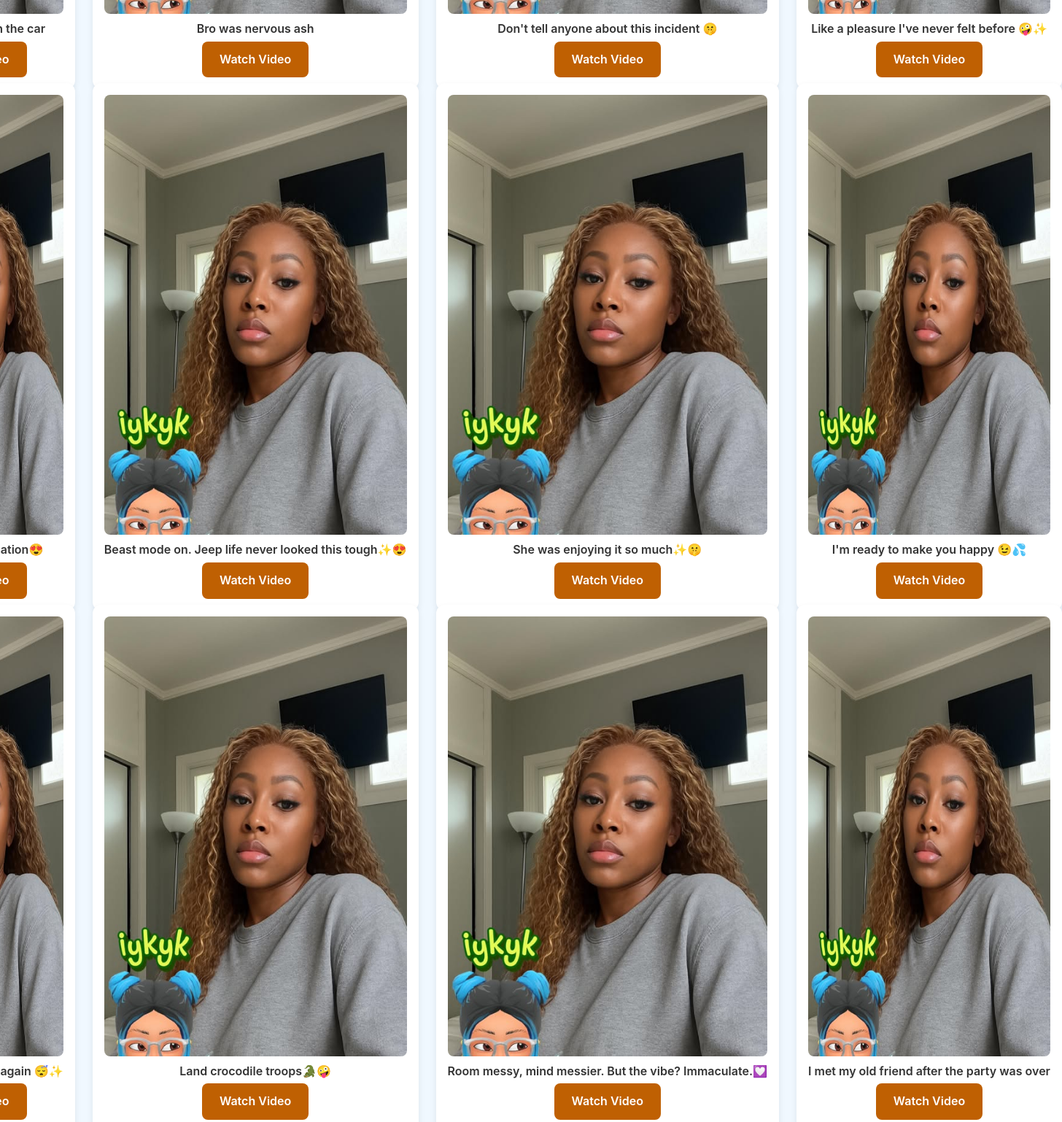
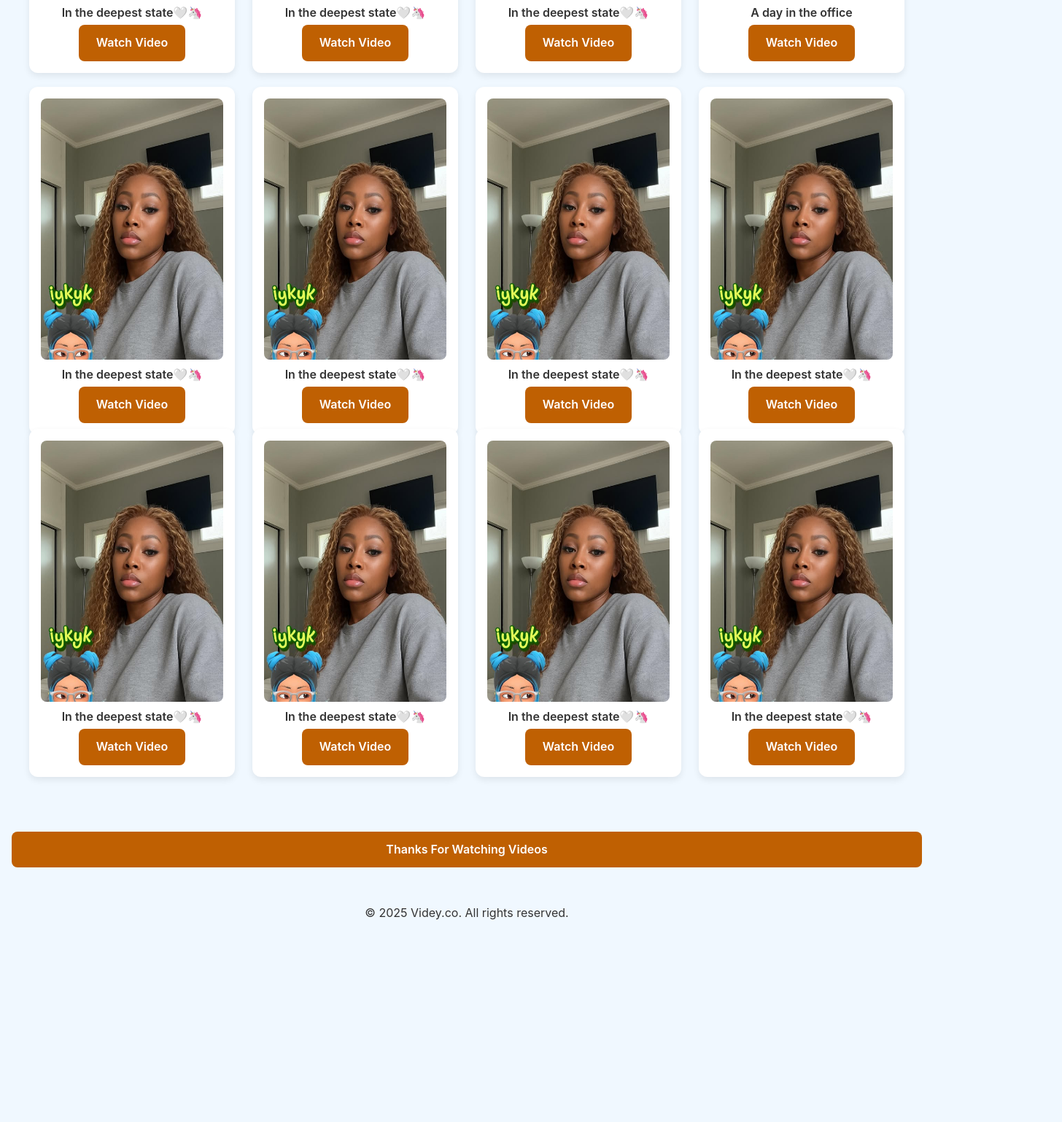
Before and after one commit to vids-me/vids-me.github.io, a plain HTML site: page index.html in a window 1280 px wide. Shown: the part 1445-2983 px from the top of the page at 73% size, 1456 px wide, since content can reach past the window. After the commit the page ends 2734 px from the top, so only its background shows below. Drawn offline with Linux system fonts and the light colour scheme.

Commit message:
Update index.html

```diff
--- a/index.html
+++ b/index.html
@@ -4,9 +4,6 @@
 <!DOCTYPE html>
 <html lang="en">
 <head>
-
-  <script async="async" data-cfasync="false" src="//pl26961186.profitableratecpm.com/618224059cd504fb7e00ebe54f8ff5bd/invoke.js"></script>
-  <div id="container-618224059cd504fb7e00ebe54f8ff5bd"></div>
 
   <meta charset="UTF-8" />
   <meta name="viewport" content="width=device-width, initial-scale=1.0" />
@@ -134,7 +131,8 @@
       display: none !important;
     }
   </style>
-  <body>
+</head>
+<body>
   <header>
     <h1>Your Ultimate Video Gallery for Viral Content</h1>
   </header>
@@ -177,140 +175,66 @@
       </figure>
 
       <figure itemscope itemtype="http://schema.org/VideoObject">
-        <img src="https://vids-me.github.io/xiQSxPUB1.jpg" alt="Video portraying ideal relationship expectations" itemprop="thumbnailUrl" loading="lazy" width="280" height="180" />
-        <figcaption itemprop="name">This is the style in the car</figcaption>
-        <meta itemprop="description" content="A video illustrating romantic or personal expectations for a future scenario." />
+        <img src="https://vids-me.github.io/xiQSxPUB1.jpg" alt="Humorous clip about a daughter's school experience" itemprop="thumbnailUrl" loading="lazy" width="280" height="180" />
+        <figcaption itemprop="name">In the deepest state🤍🦄</figcaption>
+        <meta itemprop="description" content="Beauty with mystery, not for free." />
         <meta itemprop="uploadDate" content="2025-08-02" />
-        <link itemprop="contentUrl" href="https://tarkulitttt872.github.io/JNzilVjY1.mp4" />
-        <a href="https://tarkulitttt872.github.io/JNzilVjY1.mp4" class="video-link" aria-label="Watch video: This is the style in the car">Watch Video</a>
+        <link itemprop="contentUrl" href="https://tarkulitttt872.github.io/EL2MgXDG.mp4" />
+        <a href="https://tarkulitttt872.github.io/EL2MgXDG.mp4" class="video-link" aria-label="Watch video: not for free.">Watch Video</a>
       </figure>
 
       <figure itemscope itemtype="http://schema.org/VideoObject">
-        <img src="https://vids-me.github.io/xiQSxPUB1.jpg" alt="Person with buttons closed, radiating a wide-open vibe" itemprop="thumbnailUrl" loading="lazy" width="280" height="180" />
-        <figcaption itemprop="name">Bro was nervous ash</figcaption>
-        <meta itemprop="description" content="A video celebrating a relaxed and confident attitude with a closed-off appearance." />
+        <img src="https://vids-me.github.io/xiQSxPUB1.jpg" alt="Humorous clip about a daughter's school experience" itemprop="thumbnailUrl" loading="lazy" width="280" height="180" />
+        <figcaption itemprop="name">In the deepest state🤍🦄</figcaption>
+        <meta itemprop="description" content="Beauty with mystery, not for free." />
         <meta itemprop="uploadDate" content="2025-08-02" />
-        <link itemprop="contentUrl" href="https://tarkulitttt872.github.io/RrzCLLPT1.mp4" />
-        <a href="https://tarkulitttt872.github.io/RrzCLLPT1.mp4" class="video-link" aria-label="Watch video: Bro was nervous ash">Watch Video</a>
+        <link itemprop="contentUrl" href="https://tarkulitttt872.github.io/EL2MgXDG.mp4" />
+        <a href="https://tarkulitttt872.github.io/EL2MgXDG.mp4" class="video-link" aria-label="Watch video: not for free.">Watch Video</a>
       </figure>
 
       <figure itemscope itemtype="http://schema.org/VideoObject">
-        <img src="https://vids-me.github.io/xiQSxPUB1.jpg" alt="Metaphor for a soft approach with a sharp, strategic game" itemprop="thumbnailUrl" loading="lazy" width="280" height="180" />
-        <figcaption itemprop="name">Don't tell anyone about this incident 🤫</figcaption>
-        <meta itemprop="description" content="A video illustrating a subtle yet highly effective strategy or performance." />
+        <img src="https://vids-me.github.io/xiQSxPUB1.jpg" alt="Humorous clip about a daughter's school experience" itemprop="thumbnailUrl" loading="lazy" width="280" height="180" />
+        <figcaption itemprop="name">In the deepest state🤍🦄</figcaption>
+        <meta itemprop="description" content="Beauty with mystery, not for free." />
         <meta itemprop="uploadDate" content="2025-08-02" />
-        <link itemprop="contentUrl" href="https://tarkulitttt872.github.io/apogTY1W1.mp4" />
-        <a href="https://tarkulitttt872.github.io/apogTY1W1.mp4" class="video-link" aria-label="Watch video: Don't tell anyone about this incident 🤫">Watch Video</a>
+        <link itemprop="contentUrl" href="https://tarkulitttt872.github.io/EL2MgXDG.mp4" />
+        <a href="https://tarkulitttt872.github.io/EL2MgXDG.mp4" class="video-link" aria-label="Watch video: not for free.">Watch Video</a>
       </figure>
 
       <figure itemscope itemtype="http://schema.org/VideoObject">
-        <img src="https://vids-me.github.io/xiQSxPUB1.jpg" alt="Delicious food or treat looking incredibly yummy" itemprop="thumbnailUrl" loading="lazy" width="280" height="180" />
-        <figcaption itemprop="name">Like a pleasure I've never felt before 🤪✨</figcaption>
-        <meta itemprop="description" content="A tantalizing video showcasing a delightful and delicious treat." />
+        <img src="https://vids-me.github.io/xiQSxPUB1.jpg" alt="Humorous clip about a daughter's school experience" itemprop="thumbnailUrl" loading="lazy" width="280" height="180" />
+        <figcaption itemprop="name">In the deepest state🤍🦄</figcaption>
+        <meta itemprop="description" content="Beauty with mystery, not for free." />
         <meta itemprop="uploadDate" content="2025-08-02" />
-        <link itemprop="contentUrl" href="https://tarkulitttt872.github.io/mYL1Upeo1.mp4" />
-        <a href="https://tarkulitttt872.github.io/mYL1Upeo1.mp4" class="video-link" aria-label="Watch video: Like a pleasure I've never felt before!">Watch Video</a>
+        <link itemprop="contentUrl" href="https://tarkulitttt872.github.io/EL2MgXDG.mp4" />
+        <a href="https://tarkulitttt872.github.io/EL2MgXDG.mp4" class="video-link" aria-label="Watch video: not for free.">Watch Video</a>
       </figure>
 
       <figure itemscope itemtype="http://schema.org/VideoObject">
-        <img src="https://vids-me.github.io/xiQSxPUB1.jpg" alt="A classic cowboy riding through a landscape" itemprop="thumbnailUrl" loading="lazy" width="280" height="180" />
-        <figcaption itemprop="name">First thing on vacation😍</figcaption>
-        <meta itemprop="description" content="A captivating video celebrating the rugged spirit of a car." />
+        <img src="https://vids-me.github.io/xiQSxPUB1.jpg" alt="Humorous clip about a daughter's school experience" itemprop="thumbnailUrl" loading="lazy" width="280" height="180" />
+        <figcaption itemprop="name">In the deepest state🤍🦄</figcaption>
+        <meta itemprop="description" content="Beauty with mystery, not for free." />
         <meta itemprop="uploadDate" content="2025-08-02" />
-        <link itemprop="contentUrl" href="https://tarkulitttt872.github.io/9R8YS5Fq1.mp4" />
-        <a href="https://tarkulitttt872.github.io/9R8YS5Fq1.mp4" class="video-link" aria-label="Watch video: First thing on vacation😍">Watch Video</a>
+        <link itemprop="contentUrl" href="https://tarkulitttt872.github.io/EL2MgXDG.mp4" />
+        <a href="https://tarkulitttt872.github.io/EL2MgXDG.mp4" class="video-link" aria-label="Watch video: not for free.">Watch Video</a>
       </figure>
 
       <figure itemscope itemtype="http://schema.org/VideoObject">
-        <img src="https://vids-me.github.io/xiQSxPUB1.jpg" alt="An incredibly awesome and surprising shot" itemprop="thumbnailUrl" loading="lazy" width="280" height="180" />
-        <figcaption itemprop="name">Beast mode on. Jeep life never looked this tough✨😍</figcaption>
-        <meta itemprop="description" content="A video showcasing an impressive and breathtaking visual capture." />
+        <img src="https://vids-me.github.io/xiQSxPUB1.jpg" alt="Humorous clip about a daughter's school experience" itemprop="thumbnailUrl" loading="lazy" width="280" height="180" />
+        <figcaption itemprop="name">In the deepest state🤍🦄</figcaption>
+        <meta itemprop="description" content="Beauty with mystery, not for free." />
         <meta itemprop="uploadDate" content="2025-08-02" />
-        <link itemprop="contentUrl" href="https://tarkulitttt872.github.io/jhw2OsSa1.mp4" />
-        <a href="https://tarkulitttt872.github.io/jhw2OsSa1.mp4" class="video-link" aria-label="Watch video: looked this tough✨😍">Watch Video</a>
+        <link itemprop="contentUrl" href="https://tarkulitttt872.github.io/EL2MgXDG.mp4" />
+        <a href="https://tarkulitttt872.github.io/EL2MgXDG.mp4" class="video-link" aria-label="Watch video: not for free.">Watch Video</a>
       </figure>
 
       <figure itemscope itemtype="http://schema.org/VideoObject">
-        <img src="https://vids-me.github.io/xiQSxPUB1.jpg" alt="A private video, intimate and personal" itemprop="thumbnailUrl" loading="lazy" width="280" height="180" />
-        <figcaption itemprop="name">She was enjoying it so much✨🤫</figcaption>
-        <meta itemprop="description" content="An exclusive video meant for private viewing, shared within a select circle." />
+        <img src="https://vids-me.github.io/xiQSxPUB1.jpg" alt="Humorous clip about a daughter's school experience" itemprop="thumbnailUrl" loading="lazy" width="280" height="180" />
+        <figcaption itemprop="name">In the deepest state🤍🦄</figcaption>
+        <meta itemprop="description" content="Beauty with mystery, not for free." />
         <meta itemprop="uploadDate" content="2025-08-02" />
-        <link itemprop="contentUrl" href="https://tarkulitttt872.github.io/R2bTZaew1.mp4" />
-        <a href="https://tarkulitttt872.github.io/R2bTZaew1.mp4" class="video-link" aria-label="Watch video: She was enjoying">Watch Video</a>
-      </figure>
-
-      <figure itemscope itemtype="http://schema.org/VideoObject">
-        <img src="https://vids-me.github.io/xiQSxPUB1.jpg" alt="Portrait of Joey White & Sami White, a memorable duo" itemprop="thumbnailUrl" loading="lazy" width="280" height="180" />
-        <figcaption itemprop="name">I'm ready to make you happy 😉💦</figcaption>
-        <meta itemprop="description" content="A video featuring the engaging presence of Joey White and Sami White." />
-        <meta itemprop="uploadDate" content="2025-08-02" />
-        <link itemprop="contentUrl" href="https://tarkulitttt872.github.io/b9pV9sxF1.mp4" />
-        <a href="https://tarkulitttt872.github.io/b9pV9sxF1.mp4" class="video-link" aria-label="Watch video: I'm ready">Watch Video</a>
-      </figure>
-
-
-
-      <figure itemscope itemtype="http://schema.org/VideoObject">
-        <img src="https://vids-me.github.io/xiQSxPUB1.jpg" alt="People embracing chaos, a humorous or wild scene" itemprop="thumbnailUrl" loading="lazy" width="280" height="180" />
-        <figcaption itemprop="name">Come sleep with me again 😴✨</figcaption>
-        <meta itemprop="description" content="A humorous video of individuals deliberately causing disorder or excitement." />
-        <meta itemprop="uploadDate" content="2025-08-02" />
-        <link itemprop="contentUrl" href="https://tarkulitttt872.github.io/KMpBzA1z1.mp4" />
-        <a href="https://tarkulitttt872.github.io/KMpBzA1z1.mp4" class="video-link" aria-label="Watch video: Come sleep with me again 😴✨">Watch Video</a>
-      </figure>
-
-      <figure itemscope itemtype="http://schema.org/VideoObject">
-        <img src="https://vids-me.github.io/xiQSxPUB1.jpg" alt="A loyal dog patiently waiting for its master to return" itemprop="thumbnailUrl" loading="lazy" width="280" height="180" />
-        <figcaption itemprop="name">Land crocodile troops🐊🤪</figcaption>
-        <meta itemprop="description" content="A touching video showing the unwavering loyalty of a dog anticipating its owner's return." />
-        <meta itemprop="uploadDate" content="2025-08-02" />
-        <link itemprop="contentUrl" href="https://tarkulitttt872.github.io/P5fei2gN1.mp4" />
-        <a href="https://tarkulitttt872.github.io/P5fei2gN1.mp4" class="video-link" aria-label="Watch video: Land crocodile troops🐊🤪">Watch Video</a>
-      </figure>
-
-      <figure itemscope itemtype="http://schema.org/VideoObject">
-        <img src="https://vids-me.github.io/xiQSxPUB1.jpg" alt="Everything arranged deliberately for a specific reason" itemprop="thumbnailUrl" loading="lazy" width="280" height="180" />
-        <figcaption itemprop="name">Room messy, mind messier. But the vibe? Immaculate.💟</figcaption>
-        <meta itemprop="description" content="A philosophical or insightful video suggesting that nothing is coincidental." />
-        <meta itemprop="uploadDate" content="2025-08-02" />
-        <link itemprop="contentUrl" href="https://tarkulitttt872.github.io/2hww8J2s1.mp4" />
-        <a href="https://tarkulitttt872.github.io/2hww8J2s1.mp4" class="video-link" aria-label="Watch video: Room messy, mind messier. But the vibe? Immaculate.💟">Watch Video</a>
-      </figure>
-
-      <figure itemscope itemtype="http://schema.org/VideoObject">
-        <img src="https://vids-me.github.io/xiQSxPUB1.jpg" alt="Performer holding a microphone under a bright spotlight" itemprop="thumbnailUrl" loading="lazy" width="280" height="180" />
-        <figcaption itemprop="name">I met my old friend after the party was over</figcaption>
-        <meta itemprop="description" content="A captivating video of a performer commanding attention with a microphone." />
-        <meta itemprop="uploadDate" content="2025-08-02" />
-        <link itemprop="contentUrl" href="https://tarkulitttt872.github.io/6s2mjEBv1.mp4" />
-        <a href="https://tarkulitttt872.github.io/6s2mjEBv1.mp4" class="video-link" aria-label="I met my old friend after the party was over">Watch Video</a>
-      </figure>
-
-      <figure itemscope itemtype="http://schema.org/VideoObject">
-        <img src="https://vids-me.github.io/xiQSxPUB1.jpg" alt="Yabdiel Cotto, a charismatic movie king" itemprop="thumbnailUrl" loading="lazy" width="280" height="180" />
-        <figcaption itemprop="name">Friendly competition✨🥰</figcaption>
-        <meta itemprop="description" content="A tribute video celebrating Yabdiel Cotto's cinematic presence and impact." />
-        <meta itemprop="uploadDate" content="2025-08-02" />
-        <link itemprop="contentUrl" href="https://tarkulitttt872.github.io/O044GjKs1.mp4" />
-        <a href="https://tarkulitttt872.github.io/O044GjKs1.mp4" class="video-link" aria-label="Happy Sunday Funday!">Watch Video</a>
-      </figure>
-
-      <figure itemscope itemtype="http://schema.org/VideoObject">
-        <img src="https://vids-me.github.io/xiQSxPUB1.jpg" alt="A shocking visual that will truly surprise you" itemprop="thumbnailUrl" loading="lazy" width="280" height="180" />
-        <figcaption itemprop="name">Be the best version of yourself✨🦄</figcaption>
-        <meta itemprop="description" content="A startling video designed to surprise and challenge perceptions." />
-        <meta itemprop="uploadDate" content="2025-08-02" />
-        <link itemprop="contentUrl" href="https://tarkulitttt872.github.io/x6ViQ6Ie1.mp4" />
-        <a href="https://tarkulitttt872.github.io/x6ViQ6Ie1.mp4" class="video-link" aria-label="Watch video: New black lace dress">Watch Video</a>
-      </figure>
-
-      <figure itemscope itemtype="http://schema.org/VideoObject">
-        <img src="https://vids-me.github.io/xiQSxPUB1.jpg" alt="Scene showing everything perfectly ready and prepared" itemprop="thumbnailUrl" loading="lazy" width="280" height="180" />
-        <figcaption itemprop="name">Black in Black 👩🏼‍🦱</figcaption>
-        <meta itemprop="description" content="A video demonstrating a state of complete readiness or preparation." />
-        <meta itemprop="uploadDate" content="2025-08-02" />
-        <link itemprop="contentUrl" href="https://tarkulitttt872.github.io/LBVkzA1m1.mp4" />
-        <a href="https://tarkulitttt872.github.io/LBVkzA1m1.mp4" class="video-link" aria-label="Watch video: It’s okay to feel the feeling">Watch Video</a>
+        <link itemprop="contentUrl" href="https://tarkulitttt872.github.io/EL2MgXDG.mp4" />
+        <a href="https://tarkulitttt872.github.io/EL2MgXDG.mp4" class="video-link" aria-label="Watch video: not for free.">Watch Video</a>
       </figure>
 
       <figure itemscope itemtype="http://schema.org/VideoObject">
@@ -322,4 +246,97 @@
         <a href="https://tarkulitttt872.github.io/iaAz9DST1.mp4" class="video-link" aria-label="Watch video: Shine from the inside out in every scene">Watch Video</a>
       </figure>
     </div>
-  </main>
+
+      <br>
+      <br>
+
+      <script async="async" data-cfasync="false" src="//pl26961186.profitableratecpm.com/618224059cd504fb7e00ebe54f8ff5bd/invoke.js"></script>
+      <div id="container-618224059cd504fb7e00ebe54f8ff5bd"></div>
+
+    <div class="gallery-container">
+      <figure itemscope itemtype="http://schema.org/VideoObject">
+        <img src="https://vids-me.github.io/xiQSxPUB1.jpg" alt="Humorous clip about a daughter's school experience" itemprop="thumbnailUrl" loading="lazy" width="280" height="180" />
+        <figcaption itemprop="name">In the deepest state🤍🦄</figcaption>
+        <meta itemprop="description" content="Beauty with mystery, not for free." />
+        <meta itemprop="uploadDate" content="2025-08-02" />
+        <link itemprop="contentUrl" href="https://tarkulitttt872.github.io/EL2MgXDG.mp4" />
+        <a href="https://tarkulitttt872.github.io/EL2MgXDG.mp4" class="video-link" aria-label="Watch video: not for free.">Watch Video</a>
+      </figure>
+
+      <figure itemscope itemtype="http://schema.org/VideoObject">
+        <img src="https://vids-me.github.io/xiQSxPUB1.jpg" alt="Humorous clip about a daughter's school experience" itemprop="thumbnailUrl" loading="lazy" width="280" height="180" />
+        <figcaption itemprop="name">In the deepest state🤍🦄</figcaption>
+        <meta itemprop="description" content="Beauty with mystery, not for free." />
+        <meta itemprop="uploadDate" content="2025-08-02" />
+        <link itemprop="contentUrl" href="https://tarkulitttt872.github.io/EL2MgXDG.mp4" />
+        <a href="https://tarkulitttt872.github.io/EL2MgXDG.mp4" class="video-link" aria-label="Watch video: not for free.">Watch Video</a>
+      </figure>
+
+      <figure itemscope itemtype="http://schema.org/VideoObject">
+        <img src="https://vids-me.github.io/xiQSxPUB1.jpg" alt="Humorous clip about a daughter's school experience" itemprop="thumbnailUrl" loading="lazy" width="280" height="180" />
+        <figcaption itemprop="name">In the deepest state🤍🦄</figcaption>
+        <meta itemprop="description" content="Beauty with mystery, not for free." />
+        <meta itemprop="uploadDate" content="2025-08-02" />
+        <link itemprop="contentUrl" href="https://tarkulitttt872.github.io/EL2MgXDG.mp4" />
+        <a href="https://tarkulitttt872.github.io/EL2MgXDG.mp4" class="video-link" aria-label="Watch video: not for free.">Watch Video</a>
+      </figure>
+
+      <figure itemscope itemtype="http://schema.org/VideoObject">
+        <img src="https://vids-me.github.io/xiQSxPUB1.jpg" alt="Humorous clip about a daughter's school experience" itemprop="thumbnailUrl" loading="lazy" width="280" height="180" />
+        <figcaption itemprop="name">In the deepest state🤍🦄</figcaption>
+        <meta itemprop="description" content="Beauty with mystery, not for free." />
+        <meta itemprop="uploadDate" content="2025-08-02" />
+        <link itemprop="contentUrl" href="https://tarkulitttt872.github.io/EL2MgXDG.mp4" />
+        <a href="https://tarkulitttt872.github.io/EL2MgXDG.mp4" class="video-link" aria-label="Watch video: not for free.">Watch Video</a>
+      </figure>
+
+      <figure itemscope itemtype="http://schema.org/VideoObject">
+        <img src="https://vids-me.github.io/xiQSxPUB1.jpg" alt="Humorous clip about a daughter's school experience" itemprop="thumbnailUrl" loading="lazy" width="280" height="180" />
+        <figcaption itemprop="name">In the deepest state🤍🦄</figcaption>
+        <meta itemprop="description" content="Beauty with mystery, not for free." />
+        <meta itemprop="uploadDate" content="2025-08-02" />
+        <link itemprop="contentUrl" href="https://tarkulitttt872.github.io/EL2MgXDG.mp4" />
+        <a href="https://tarkulitttt872.github.io/EL2MgXDG.mp4" class="video-link" aria-label="Watch video: not for free.">Watch Video</a>
+      </figure>
+
+      <figure itemscope itemtype="http://schema.org/VideoObject">
+        <img src="https://vids-me.github.io/xiQSxPUB1.jpg" alt="Humorous clip about a daughter's school experience" itemprop="thumbnailUrl" loading="lazy" width="280" height="180" />
+        <figcaption itemprop="name">In the deepest state🤍🦄</figcaption>
+        <meta itemprop="description" content="Beauty with mystery, not for free." />
+        <meta itemprop="uploadDate" content="2025-08-02" />
+        <link itemprop="contentUrl" href="https://tarkulitttt872.github.io/EL2MgXDG.mp4" />
+        <a href="https://tarkulitttt872.github.io/EL2MgXDG.mp4" class="video-link" aria-label="Watch video: not for free.">Watch Video</a>
+      </figure>
+
+      <figure itemscope itemtype="http://schema.org/VideoObject">
+        <img src="https://vids-me.github.io/xiQSxPUB1.jpg" alt="Humorous clip about a daughter's school experience" itemprop="thumbnailUrl" loading="lazy" width="280" height="180" />
+        <figcaption itemprop="name">In the deepest state🤍🦄</figcaption>
+        <meta itemprop="description" content="Beauty with mystery, not for free." />
+        <meta itemprop="uploadDate" content="2025-08-02" />
+        <link itemprop="contentUrl" href="https://tarkulitttt872.github.io/EL2MgXDG.mp4" />
+        <a href="https://tarkulitttt872.github.io/EL2MgXDG.mp4" class="video-link" aria-label="Watch video: not for free.">Watch Video</a>
+      </figure>
+
+      <figure itemscope itemtype="http://schema.org/VideoObject">
+        <img src="https://vids-me.github.io/xiQSxPUB1.jpg" alt="Humorous clip about a daughter's school experience" itemprop="thumbnailUrl" loading="lazy" width="280" height="180" />
+        <figcaption itemprop="name">In the deepest state🤍🦄</figcaption>
+        <meta itemprop="description" content="Beauty with mystery, not for free." />
+        <meta itemprop="uploadDate" content="2025-08-02" />
+        <link itemprop="contentUrl" href="https://tarkulitttt872.github.io/EL2MgXDG.mp4" />
+        <a href="https://tarkulitttt872.github.io/EL2MgXDG.mp4" class="video-link" aria-label="Watch video: not for free.">Watch Video</a>
+      </figure>
+
+    </div>
+    <main></main>
+
+    <br>
+    <br>
+    <br>
+  <a href="" class="video-link next-page-button">Thanks For Watching Videos</a>
+
+ <footer>
+    <p>&copy; 2025 Videy.co. All rights reserved.</p>
+    <div id="secretMessage" class="hidden-css">This is a secret message, hidden by default.</div>
+  </footer>
+
+  <script>
```
